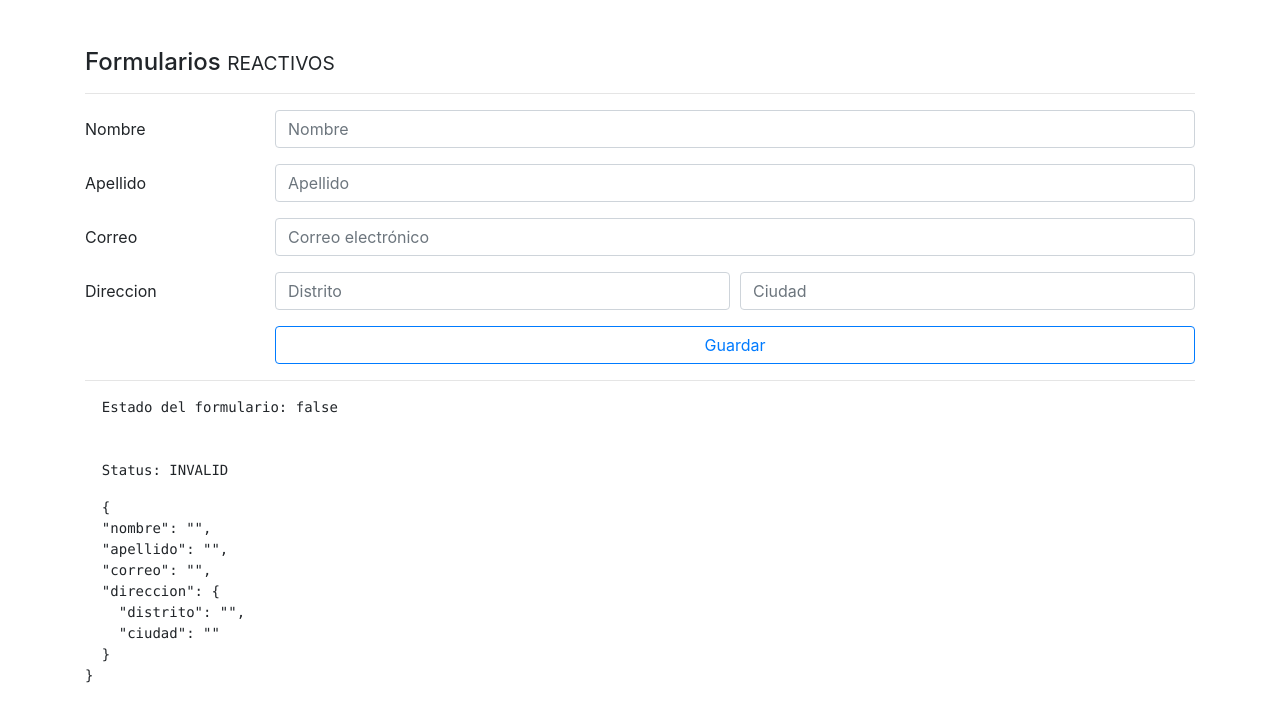
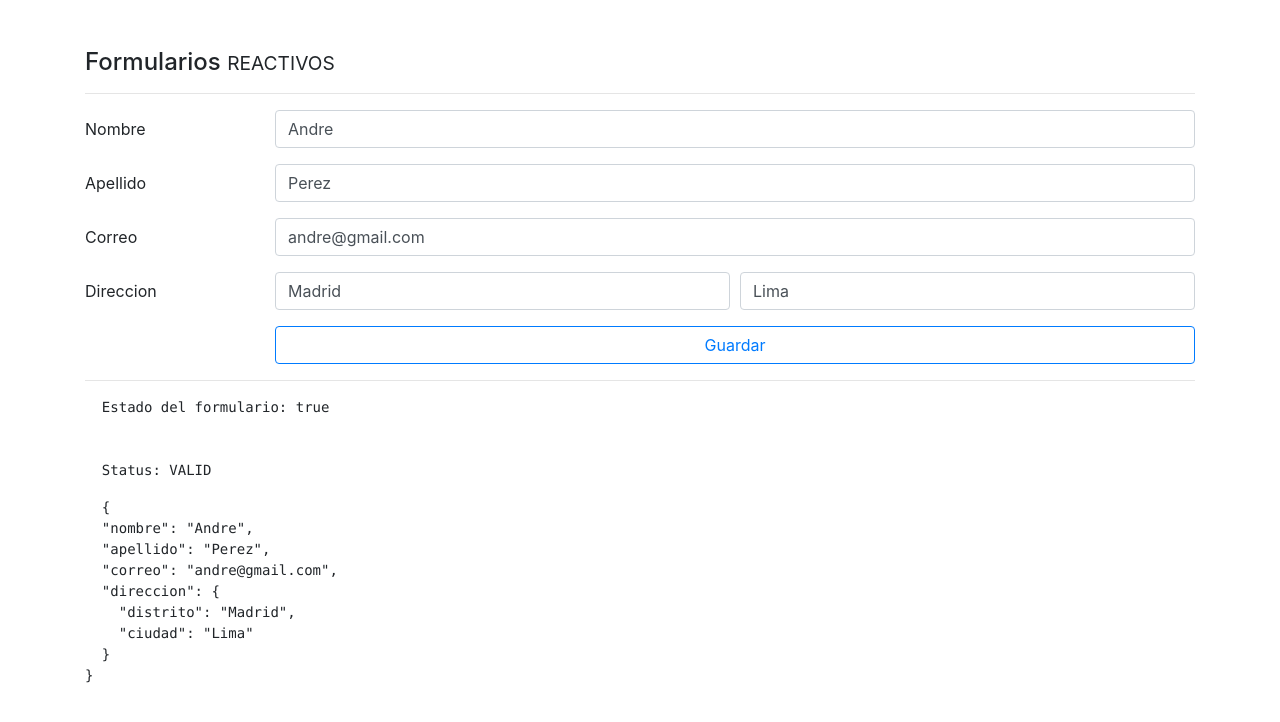
Before and after one commit to AndreOscco14/Formularios-Angular, an Angular app: page /reactivo in a window 1280 px wide. Shown: the top 722 px of the page. Built offline with nearby package versions, Linux system fonts and the light colour scheme.

Commit message:
Resetear Datos

```diff
--- a/src/app/pages/reactive/reactive.component.html
+++ b/src/app/pages/reactive/reactive.component.html
@@ -46,8 +46,8 @@
              type="email"
              placeholder="Correo electrónico"
              formControlName="correo"
-             [class.is-invalid]="correoNoValido" >
-             <small *ngIf="correoNoValido" class="text-danger">
+             [class.is-invalid]="CorreoNoValido" >
+             <small *ngIf="CorreoNoValido" class="text-danger">
               Ingrese correo
             </small>
     </div>
@@ -61,6 +61,7 @@
                    class="form-control"
                    placeholder="Distrito"
                    formControlName="distrito"
+                   [class.is-invalid]="DistritoNoValido"
                    >
         </div>
         <div class="col">
@@ -68,6 +69,7 @@
                  class="form-control"
                  placeholder="Ciudad"
                  formControlName="ciudad"
+                 [class.is-invalid]="CiudadNoValida"
                  >
        </div>
        </div>
@@ -88,7 +90,7 @@
 <hr>
 <pre>
   Estado del formulario: {{form.valid}}
-  <br>
+<br>
   Status: {{form.status}}
 </pre>
 <pre>
--- a/src/app/pages/reactive/reactive.component.ts
+++ b/src/app/pages/reactive/reactive.component.ts
@@ -15,6 +15,7 @@ constructor(
   private fb: FormBuilder )
     {
     this.crearFormulario();
+    this.cargarDataAlFormulario();
     }
 
 
@@ -27,10 +28,17 @@ get apellidoNoValido(){
   return this.form.get('apellido')?.invalid && this.form.get('apellido')?.touched
 }
 
-get correoNoValido(){
+get CorreoNoValido(){
   return this.form.get('correo')?.invalid && this.form.get('correo')?.touched
 }
 
+get DistritoNoValido(){
+  return this.form.get('direccion.distrito')?.invalid && this.form.get('direccion.distrito')?.touched
+}
+
+get CiudadNoValida(){
+  return this.form.get('direccion.ciudad')?.invalid && this.form.get('direccion.ciudad')?.touched
+}
 
 
 
@@ -46,14 +54,38 @@ crearFormulario(){
   });
 }
 
+
+cargarDataAlFormulario(){
+   this.form.setValue({
+  //   nombre: 'Juan'
+  // })
+
+  nombre: 'Andre',
+  apellido: 'Perez',
+  correo: 'andre@gmail.com',
+  direccion: {
+    distrito: 'Madrid',
+    ciudad: 'Lima'
+  }
+   })
+}
+
+
 guardar(){
   console.log(this.form);
   if(this.form.invalid){
-    Object.values(this.form.controls) .forEach(control => {
-      control.markAllAsTouched();
-    })
-    return;
+   return Object.values(this.form.controls).forEach(control => {
+
+    if(control instanceof FormGroup) {
+      Object.values(control.controls).forEach(control => {
+        control.markAllAsTouched();
+      })
+    }else{
+      control.markAllAsTouched()
+         }
+      });
+    }
+      //POSTEO DE INFORMACIÓN
+      this.form.reset();
   }
 }
-
-}
```
